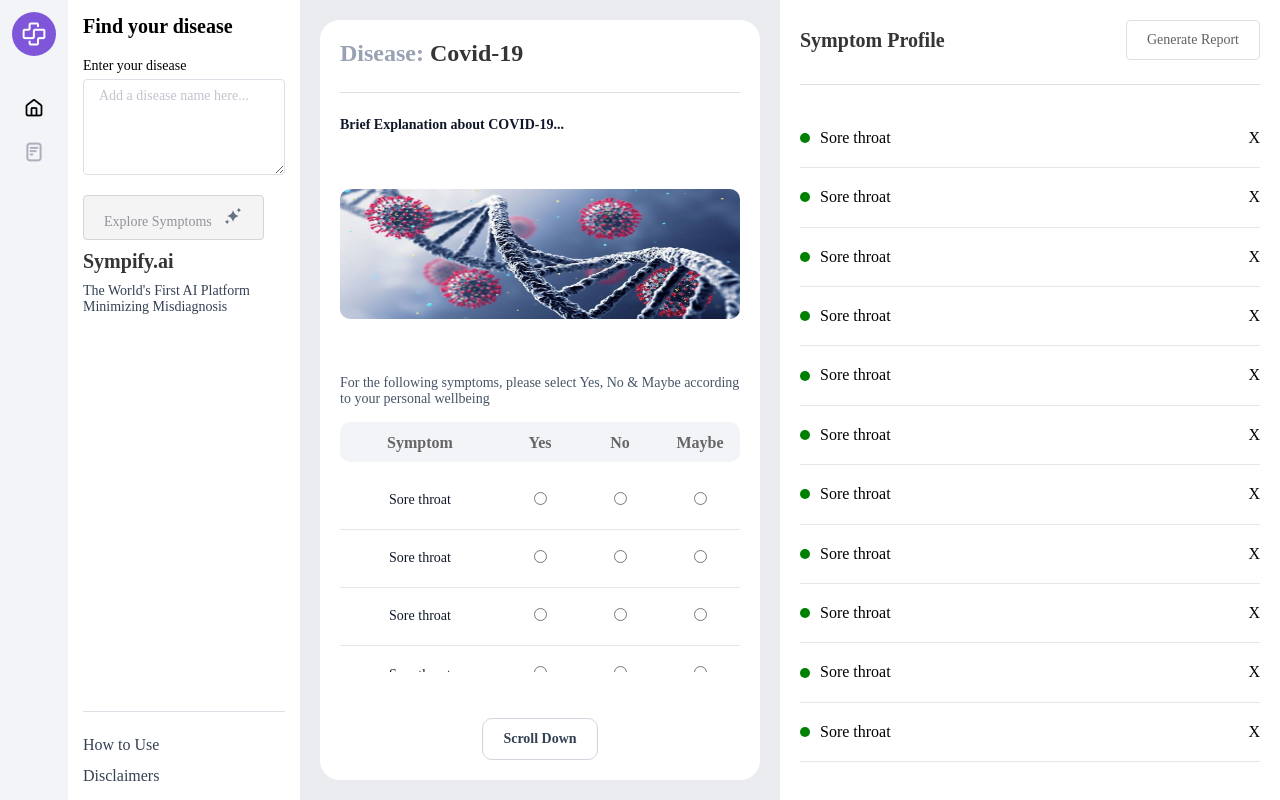
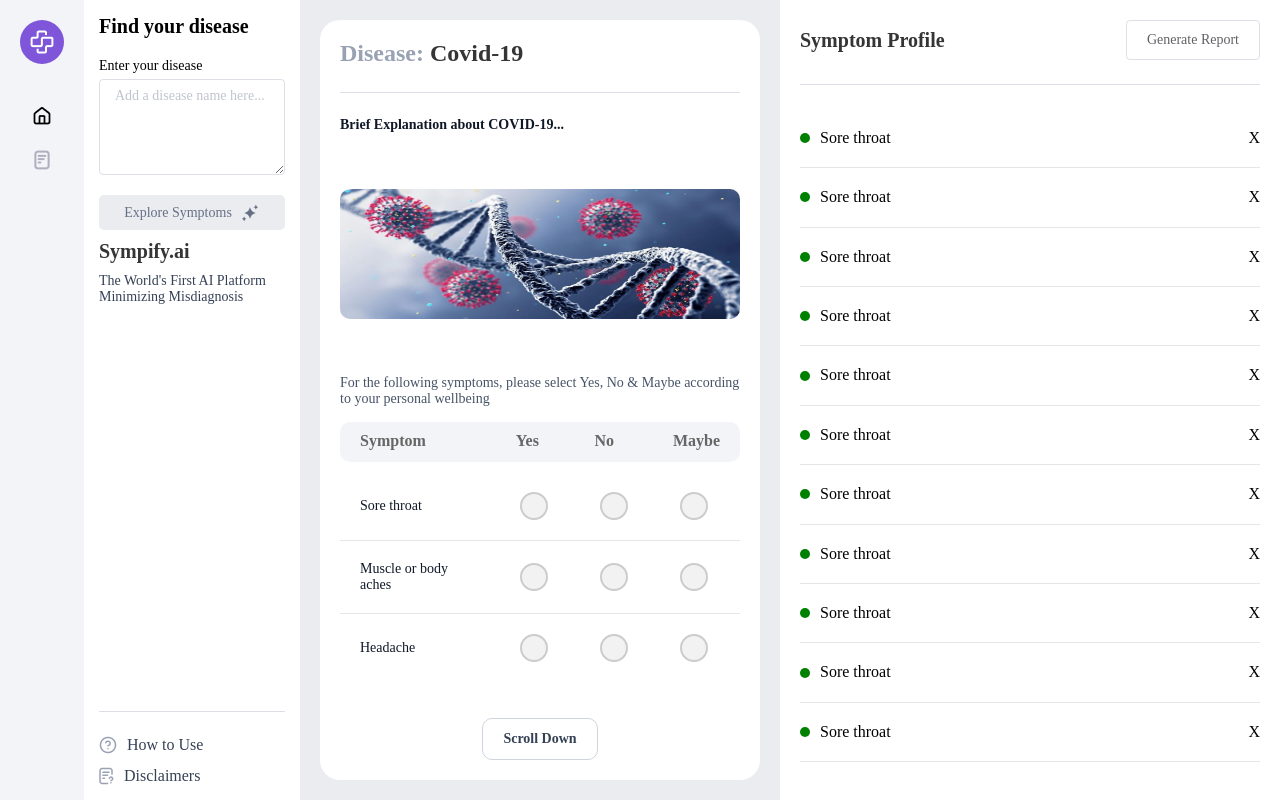
Before and after one commit to archiecheng/sympify-future, a Vue app: page / in a window 1280 px wide. Built offline with nearby package versions, Linux system fonts and the light colour scheme.

Commit message:
【功能开发】页面完善

```diff
--- a/src/views/main.vue
+++ b/src/views/main.vue
@@ -28,14 +28,13 @@
                   style="margin-bottom: 20px"
                 >
                 </el-input>
-
-                <el-button type="info" plain size="medium">
-                  Explore Symptoms
+                <div class="search_disease">
+                  <div class="search_text">Explore Symptoms</div>
                   <img
                     src="../assets/img/main/sparkle.png"
                     class="custom-icon"
                   />
-                </el-button>
+                </div>
                 <div class="small_intro">
                   <div>Sympify.ai</div>
                   <div>
@@ -46,8 +45,14 @@
             </div>
             <div class="sidebar_right_bottom">
               <el-divider></el-divider>
-              <div style="margin-bottom: 12px">How to Use</div>
-              <div>Disclaimers</div>
+              <div style="margin-bottom: 12px" class="more">
+                <img src="../assets/img/main/help.png" alt="" />
+                <div>How to Use</div>
+              </div>
+              <div class="more">
+                <img src="../assets/img/main/disclaimers.png" alt="" />
+                <div>Disclaimers</div>
+              </div>
             </div>
           </div>
         </div>
@@ -55,6 +60,7 @@
       <el-container>
         <!-- 中间部分 -->
         <el-main>
+          <!-- 无疾病时的结果 -->
           <!-- <div class="disease_card">
             <div class="disease_header">Disease</div>
             <el-divider></el-divider>
@@ -80,7 +86,7 @@
                 </div>
                 <div class="symptom_table">
                   <!-- 表格区域 -->
-                  <div class="table-head">
+                  <div class="table_head">
                     <table>
                       <thead>
                         <th width="40%">Symptom</th>
@@ -90,7 +96,7 @@
                       </thead>
                     </table>
                   </div>
-                  <div class="table-body">
+                  <div class="table_body">
                     <table>
                       <tbody id="tbody">
                         <tr>
@@ -98,159 +104,212 @@
                           <td>
                             <input
                               type="radio"
+                              id="sore_throat_yes"
                               name="sore_throat"
                               value="yes"
                             />
-                          </td>
-                          <td>
-                            <input type="radio" name="sore_throat" value="no" />
+                            <label for="sore_throat_yes"></label>
                           </td>
                           <td>
                             <input
                               type="radio"
+                              id="sore_throat_no"
                               name="sore_throat"
-                              value="maybe"
+                              value="no"
                             />
-                          </td>
-                        </tr>
-                        <tr>
-                          <td>Sore throat</td>
-                          <td>
-                            <input
-                              type="radio"
-                              name="sore_throat"
-                              value="yes"
-                            />
-                          </td>
-                          <td>
-                            <input type="radio" name="sore_throat" value="no" />
+                            <label for="sore_throat_no"></label>
                           </td>
                           <td>
                             <input
                               type="radio"
+                              id="sore_throat_maybe"
                               name="sore_throat"
                               value="maybe"
                             />
+                            <label for="sore_throat_maybe"></label>
                           </td>
                         </tr>
                         <tr>
-                          <td>Sore throat</td>
+                          <td>Muscle or body aches</td>
                           <td>
                             <input
                               type="radio"
-                              name="sore_throat"
+                              id="muscle_aches_yes"
+                              name="muscle_aches"
                               value="yes"
                             />
-                          </td>
-                          <td>
-                            <input type="radio" name="sore_throat" value="no" />
+                            <label for="muscle_aches_yes"></label>
                           </td>
                           <td>
                             <input
                               type="radio"
-                              name="sore_throat"
-                              value="maybe"
+                              id="muscle_aches_no"
+                              name="muscle_aches"
+                              value="no"
                             />
-                          </td>
-                        </tr>
-                        <tr>
-                          <td>Sore throat</td>
-                          <td>
-                            <input
-                              type="radio"
-                              name="sore_throat"
-                              value="yes"
-                            />
-                          </td>
-                          <td>
-                            <input type="radio" name="sore_throat" value="no" />
+                            <label for="muscle_aches_no"></label>
                           </td>
                           <td>
                             <input
                               type="radio"
-                              name="sore_throat"
+                              id="muscle_aches_maybe"
+                              name="muscle_aches"
                               value="maybe"
                             />
+                            <label for="muscle_aches_maybe"></label>
                           </td>
                         </tr>
                         <tr>
-                          <td>Sore throat</td>
+                          <td>Headache</td>
                           <td>
                             <input
                               type="radio"
-                              name="sore_throat"
+                              id="headache_yes"
+                              name="Headache"
                               value="yes"
                             />
-                          </td>
-                          <td>
-                            <input type="radio" name="sore_throat" value="no" />
+                            <label for="headache_yes"></label>
                           </td>
                           <td>
                             <input
                               type="radio"
-                              name="sore_throat"
-                              value="maybe"
+                              id="headache_no"
+                              name="Headache"
+                              value="no"
                             />
-                          </td>
-                        </tr>
-                        <tr>
-                          <td>Sore throat</td>
-                          <td>
-                            <input
-                              type="radio"
-                              name="sore_throat"
-                              value="yes"
-                            />
-                          </td>
-                          <td>
-                            <input type="radio" name="sore_throat" value="no" />
+                            <label for="headache_no"></label>
                           </td>
                           <td>
                             <input
                               type="radio"
-                              name="sore_throat"
+                              id="headache_maybe"
+                              name="Headache"
                               value="maybe"
                             />
+                            <label for="headache_maybe"></label>
                           </td>
                         </tr>
                         <tr>
-                          <td>Sore throat</td>
+                          <td>Shortness of breath or difficulty breathing</td>
                           <td>
                             <input
                               type="radio"
-                              name="sore_throat"
+                              id="breath_yes"
+                              name="Shortness of breath or difficulty breathing"
                               value="yes"
                             />
-                          </td>
-                          <td>
-                            <input type="radio" name="sore_throat" value="no" />
+                            <label for="breath_yes"></label>
                           </td>
                           <td>
                             <input
                               type="radio"
-                              name="sore_throat"
-                              value="maybe"
+                              id="breath_no"
+                              name="Shortness of breath or difficulty breathing"
+                              value="no"
                             />
-                          </td>
-                        </tr>
-                        <tr>
-                          <td>Sore throat</td>
-                          <td>
-                            <input
-                              type="radio"
-                              name="sore_throat"
-                              value="yes"
-                            />
-                          </td>
-                          <td>
-                            <input type="radio" name="sore_throat" value="no" />
+                            <label for="breath_no"></label>
                           </td>
                           <td>
                             <input
                               type="radio"
-                              name="sore_throat"
+                              id="breath_maybe"
+                              name="Shortness of breath or difficulty breathing"
                               value="maybe"
                             />
+                            <label for="breath_maybe"></label>
+                          </td>
+                        </tr>
+
+                        <tr>
+                          <td>New loss of taste or smell</td>
+                          <td>
+                            <input
+                              type="radio"
+                              id="taste_yes"
+                              name="New loss of taste or smell"
+                              value="yes"
+                            />
+                            <label for="taste_yes"></label>
+                          </td>
+                          <td>
+                            <input
+                              type="radio"
+                              id="taste_no"
+                              name="New loss of taste or smell"
+                              value="no"
+                            />
+                            <label for="taste_no"></label>
+                          </td>
+                          <td>
+                            <input
+                              type="radio"
+                              id="taste_maybe"
+                              name="New loss of taste or smell"
+                              value="maybe"
+                            />
+                            <label for="taste_maybe"></label>
+                          </td>
+                        </tr>
+
+                        <tr>
+                          <td>Cough</td>
+                          <td>
+                            <input
+                              type="radio"
+                              id="cough_yes"
+                              name="Cough"
+                              value="yes"
+                            />
+                            <label for="cough_yes"></label>
+                          </td>
+                          <td>
+                            <input
+                              type="radio"
+                              id="cough_no"
+                              name="Cough"
+                              value="no"
+                            />
+                            <label for="cough_no"></label>
+                          </td>
+                          <td>
+                            <input
+                              type="radio"
+                              id="cough_maybe"
+                              name="Cough"
+                              value="maybe"
+                            />
+                            <label for="cough_maybe"></label>
+                          </td>
+                        </tr>
+
+                        <tr>
+                          <td>Congestion or runny nose</td>
+                          <td>
+                            <input
+                              type="radio"
+                              id="congestion_yes"
+                              name="Congestion or runny nose"
+                              value="yes"
+                            />
+                            <label for="congestion_yes"></label>
+                          </td>
+                          <td>
+                            <input
+                              type="radio"
+                              id="congestion_no"
+                              name="Congestion or runny nose"
+                              value="no"
+                            />
+                            <label for="congestion_no"></label>
+                          </td>
+                          <td>
+                            <input
+                              type="radio"
+                              id="congestion_maybe"
+                              name="Congestion or runny nose"
+                              value="maybe"
+                            />
+                            <label for="congestion_maybe"></label>
                           </td>
                         </tr>
                       </tbody>
@@ -394,7 +453,7 @@ export default {
   flex-direction: column;
   justify-content: flex-start;
   box-sizing: border-box;
-  padding: 12px;
+  padding: 20px;
 }
 
 .sidebar_left .icon {
@@ -460,11 +519,20 @@ export default {
   margin-bottom: 5px;
 }
 
-.sidebar_right ::v-deep(.el-button) {
+.sidebar_right .search_disease {
   display: flex;
   justify-content: center;
   align-items: center;
   margin-bottom: 10px;
+  background: #eaecf0;
+  height: 35px;
+  border-radius: 5px;
+  font-size: 14px;
+}
+
+.sidebar_right .search_disease .search_text {
+  font-size: 14px;
+  color: #667085;
 }
 
 .small_intro div:nth-child(1) {
@@ -480,7 +548,17 @@ export default {
   color: #344054;
 }
 
-.sidebar_right_bottom div {
+.sidebar_right_bottom .more {
+  display: flex;
+  justify-content: flex-start;
+  align-items: center;
+}
+
+.sidebar_right_bottom .more img {
+  margin-right: 10px;
+}
+
+.sidebar_right_bottom .more div {
   color: #344054;
   font-size: 16px;
 }
@@ -507,6 +585,12 @@ export default {
   font-size: 16px;
   box-sizing: border-box;
   transition: border 0.1s ease, transform 0.1s ease; /* 添加平滑过渡 */
+}
+
+.disease_card:hover {
+  -webkit-box-shadow: 0px 0px 20px 5px #d3b6ff;
+  -moz-box-shadow: 0px 0px 20px 5px #d3b6ff;
+  box-shadow: 0px 0px 20px 5px #d3b6ff;
 }
 
 .disease_card .disease_header {
@@ -560,10 +644,12 @@ export default {
 }
 
 .symptom_table th {
-  line-height: 5vh;
+  /* line-height: 5vh; */
   color: #666666;
   font-size: 16px;
   border-bottom: none; /* 移除表头的底部边框 */
+  text-align: left;
+  padding: 10px 20px 10px 20px;
 }
 
 .symptom_table table {
@@ -573,53 +659,122 @@ export default {
 }
 
 .symptom_table td {
-  padding: 20px;
-  text-align: center;
+  padding: 20px 20px 20px 20px;
   font-size: 14px;
   font-weight: 500;
   color: #101828;
   border-bottom: 1px solid #e6e6e6; /* 只保留行之间的分隔线 */
 }
 
-.symptom_table .table-head {
-  background-color: #F2F4F7;
+.symptom_table .table_head {
+  background-color: #f2f4f7;
   color: #000;
   height: 5vh;
   border-radius: 10px;
   margin-bottom: 10px;
 }
 
-.symptom_table .table-body {
+.symptom_table .table_body {
   width: 100%;
   max-height: 200px;
   overflow: auto;
   scrollbar-width: none; /* Firefox 隐藏滚动条 */
 }
 
-.symptom_table .table-body::-webkit-scrollbar {
+.symptom_table .table_body td {
+  text-align: left;
+}
+
+.symptom_table .table_body::-webkit-scrollbar {
   display: none; /* Chrome、Safari、Edge 隐藏滚动条 */
 }
 
-.symptom_table .table-body table tbody td:nth-child(1){
+.symptom_table .table_body table tbody td:nth-child(1) {
   width: 40%;
 }
 
-.symptom_table .table-body table tbody td:nth-child(2){
+.symptom_table .table_body table tbody td:nth-child(2) {
   width: 20%;
 }
 
-.symptom_table .table-body table tbody td:nth-child(3){
+.symptom_table .table_body table tbody td:nth-child(3) {
   width: 20%;
 }
 
-.symptom_table .table-body table tbody td:nth-child(4){
+.symptom_table .table_body table tbody td:nth-child(4) {
   width: 20%;
 }
 
-.symptom_table .table-head table,
-.table-body table {
+.symptom_table .table_head table,
+.table_body table {
   width: 100%;
   border: none; /* 移除整个表格的边框 */
+}
+
+/* 隐藏原始的radio */
+input[type="radio"] {
+  display: none;
+}
+
+/* 自定义radio外观 */
+input[type="radio"] + label {
+  display: inline-block;
+  width: 24px;
+  height: 24px;
+  border-radius: 50%;
+  background-color: #f2f2f2;
+  border: 2px solid #ccc;
+  position: relative;
+  cursor: pointer;
+  vertical-align: middle;
+}
+
+/* "Yes" 勾选后变成绿色并显示对号 */
+input[type="radio"][value="yes"]:checked + label {
+  background-color: #28a745;
+  border-color: #28a745;
+}
+
+input[type="radio"][value="yes"]:checked + label::after {
+  content: "✔";
+  position: absolute;
+  top: 2px;
+  left: 5px;
+  font-size: 16px;
+  color: white;
+  font-weight: bold;
+}
+
+/* "No" 勾选后变成红色并显示对号 */
+input[type="radio"][value="no"]:checked + label {
+  background-color: #dc3545;
+  border-color: #dc3545;
+}
+
+input[type="radio"][value="no"]:checked + label::after {
+  content: "✔";
+  position: absolute;
+  top: 2px;
+  left: 5px;
+  font-size: 16px;
+  color: white;
+  font-weight: bold;
+}
+
+/* "Maybe" 勾选后变成黄色并显示对号 */
+input[type="radio"][value="maybe"]:checked + label {
+  background-color: #ffc107;
+  border-color: #ffc107;
+}
+
+input[type="radio"][value="maybe"]:checked + label::after {
+  content: "✔";
+  position: absolute;
+  top: 2px;
+  left: 5px;
+  font-size: 16px;
+  color: white;
+  font-weight: bold;
 }
 
 .scroll_down {
@@ -631,7 +786,7 @@ export default {
   color: #344054;
   font-size: 14px;
   font-weight: 600;
-  border: 1px solid #D0D5DD;
+  border: 1px solid #d0d5dd;
   border-radius: 10px;
   box-sizing: border-box;
   padding: 10px;
```
Also changed, not shown: border.html (added, +34 -0 lines), src/assets/img/main/disclaimers.png (added), src/assets/img/main/help.png (added).
